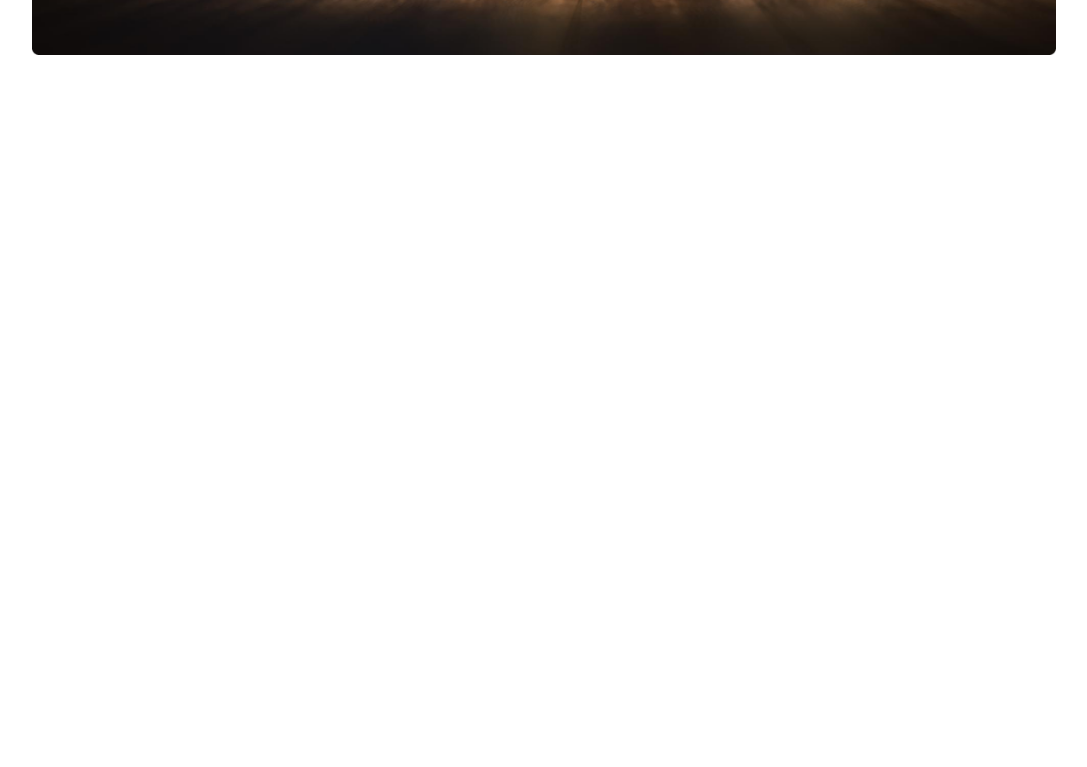
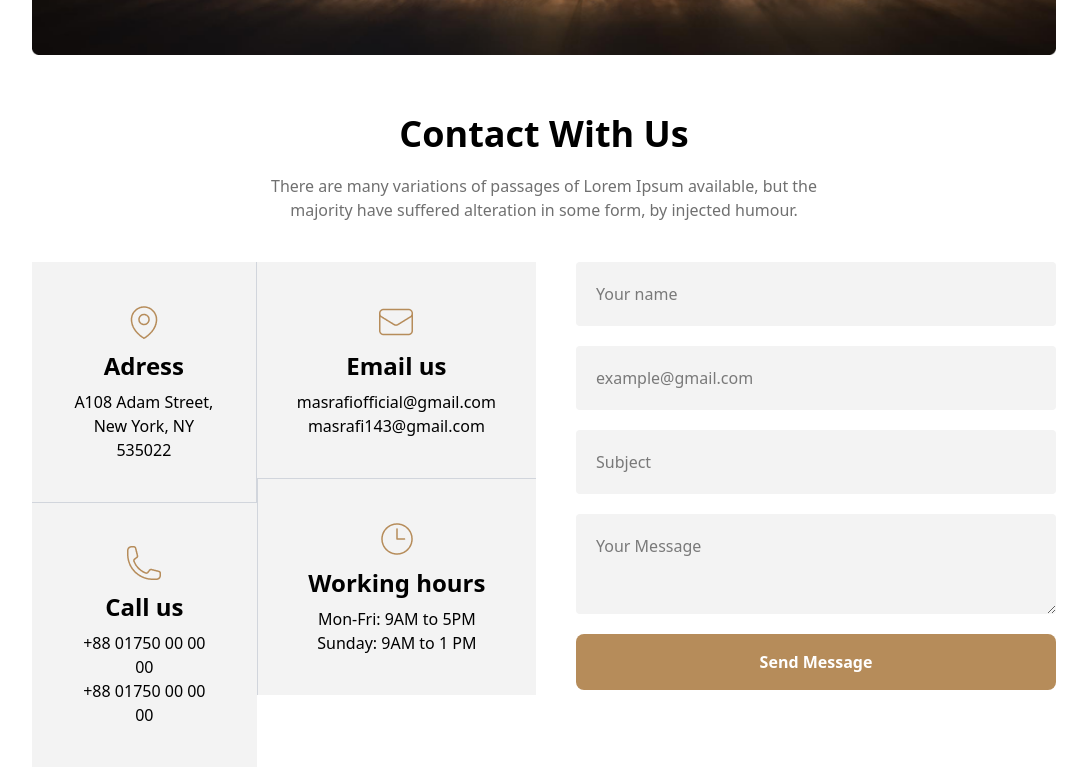
Before and after one commit to masrafi143/Justice-Legal-solutions, a plain HTML site: page index.html in a window 1280 px wide. Shown: the part 542-1309 px from the top of the page, without its empty margins (96-1183 px from the left). Before the commit the page ends 800 px from the top, so only its background shows below. Drawn offline with nearby package versions, Linux system fonts and the light colour scheme.

Commit message:
add contact-us section

```diff
--- a/index.html
+++ b/index.html
@@ -19,7 +19,7 @@
                 <li><a href="#">Blog ></a></li>
                 <li><a href="#">Contact Us ></a></li>
             </ul>
-            <button class="bg-[#B68C5A] text-white p-4 rounded-lg">Free Consultations</button>
+            <button class="bg-[#B68C5A] text-white font-bold p-4 rounded-lg">Free Consultations</button>
         </nav>
         <!-- banner -->
         <section class="bg-[url(/images/banner.png)] bg-contain bg-no-repeat bg-center max-w-5xl mx-auto my-0 gap-5 w-auto h-130 flex flex-col items-center justify-center text-center p-30">
@@ -27,9 +27,52 @@
             <p class="text-white font-bold">There are many variations of passages of Lorem Ipsum available, but the majority have suffered alteration in some form, by injected humour.</p>
             <div>
                 <input class="bg-white p-4 rounded-lg w-100" type="text" placeholder="search your services">
-                <button class="bg-[#B68C5A] text-white p-4 px-8 rounded-lg"> Search</button>
+                <button class="bg-[#B68C5A]  text-white font-bold p-4 px-8 rounded-lg"> Search</button>
             </div>
          </section>
     </header>
+    <!-- main section -->
+    <main>
+        <!-- contact us section -->
+         <section class="max-w-5xl mx-auto text-center mt-10">
+            <h1 class="text-4xl font-bold mb-5">Contact With Us</h1>
+            <p class="text-[#707070] max-w-150 mx-auto">There are many variations of passages of Lorem Ipsum available, but the majority have suffered alteration in some form, by injected humour.</p>
+            <div class="flex gap-10 mt-10">
+                <div class="contact-info flex">
+                    <div>
+                        <div class="contact-1 p-10 bg-[#F3F3F3] flex flex-col justify-center items-center border-r border-b border-gray-300">
+                            <img src="./images/location.png" alt="">
+                            <h3 class="font-bold text-2xl my-2">Adress</h3>
+                            <p>A108 Adam Street, <br> New York, NY 535022</p>
+                        </div>
+                        <div class="contact-2 p-10 bg-[#F3F3F3] flex flex-col justify-center items-center">
+                            <img src="./images/call.png" alt="">
+                            <h3 class="font-bold text-2xl my-2">Call us</h3>
+                            <p>+88 01750 00 00 00 <br> +88 01750 00 00 00</p>
+                        </div>
+                    </div>
+                    <div>
+                        <div class="contact-3 p-10 bg-[#F3F3F3] flex flex-col justify-center items-center">
+                            <img src="./images/email.png" alt="">
+                            <h3 class="font-bold text-2xl my-2">Email us</h3>
+                            <p>masrafiofficial@gmail.com <br> masrafi143@gmail.com</p>
+                        </div>
+                        <div class="contact-4 p-10 bg-[#F3F3F3] flex flex-col justify-center items-center border-l border-t border-gray-300">
+                            <img src="./images/time.png" alt="">
+                            <h3 class="font-bold text-2xl my-2">Working hours</h3>
+                            <p>Mon-Fri: 9AM to 5PM<br> Sunday: 9AM to 1 PM </p>
+                        </div>
+                    </div>
+                </div>
+                <div class="contact-input flex flex-col gap-5">
+                    <input class="bg-[#F3F3F3] p-5 rounded w-120 text-black" type="text" placeholder="Your name">
+                    <input class="bg-[#F3F3F3] p-5 rounded w-120 text-black" type="email" placeholder="example@gmail.com">
+                    <input class="bg-[#F3F3F3] p-5 rounded w-120 text-black" type="text" placeholder="Subject">
+                    <textarea class="bg-[#F3F3F3] p-5 rounded w-120 h-25 text-black" name="" id="" placeholder="Your Message"></textarea>
+                    <button class="bg-[#B68C5A] text-white font-bold p-4 px-8 rounded-lg ">Send Message</button>
+                </div>
+            </div>
+         </section>
+    </main>
 </body>
 </html>
```
